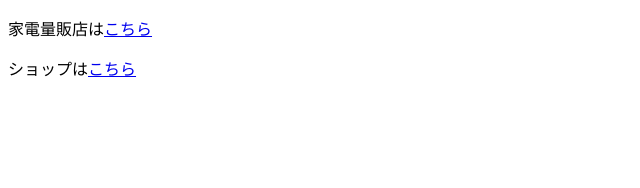
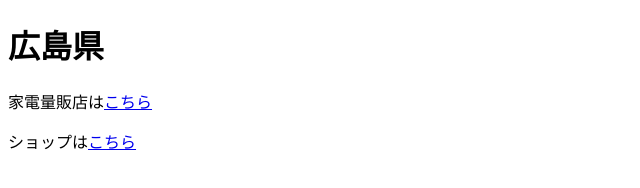
Before and after one commit to fuminishiki/hiroshima_mobile, a plain HTML site: page index.html in a window 1280 px wide. Shown: the whole page, without its empty margins (0-640 px from the left). Drawn offline with Linux system fonts and the light colour scheme.

Commit message:
Update index.html

```diff
--- a/index.html
+++ b/index.html
@@ -5,6 +5,9 @@
         <title>広島県</title>
     </head>
     <body>
+        <h1>
+            広島県
+        </h1>
         <p>
             家電量販店は<a href="https://fuminishiki.github.io/hiroshimaken_kaden_mobile">こちら</a>
         </p>
```
